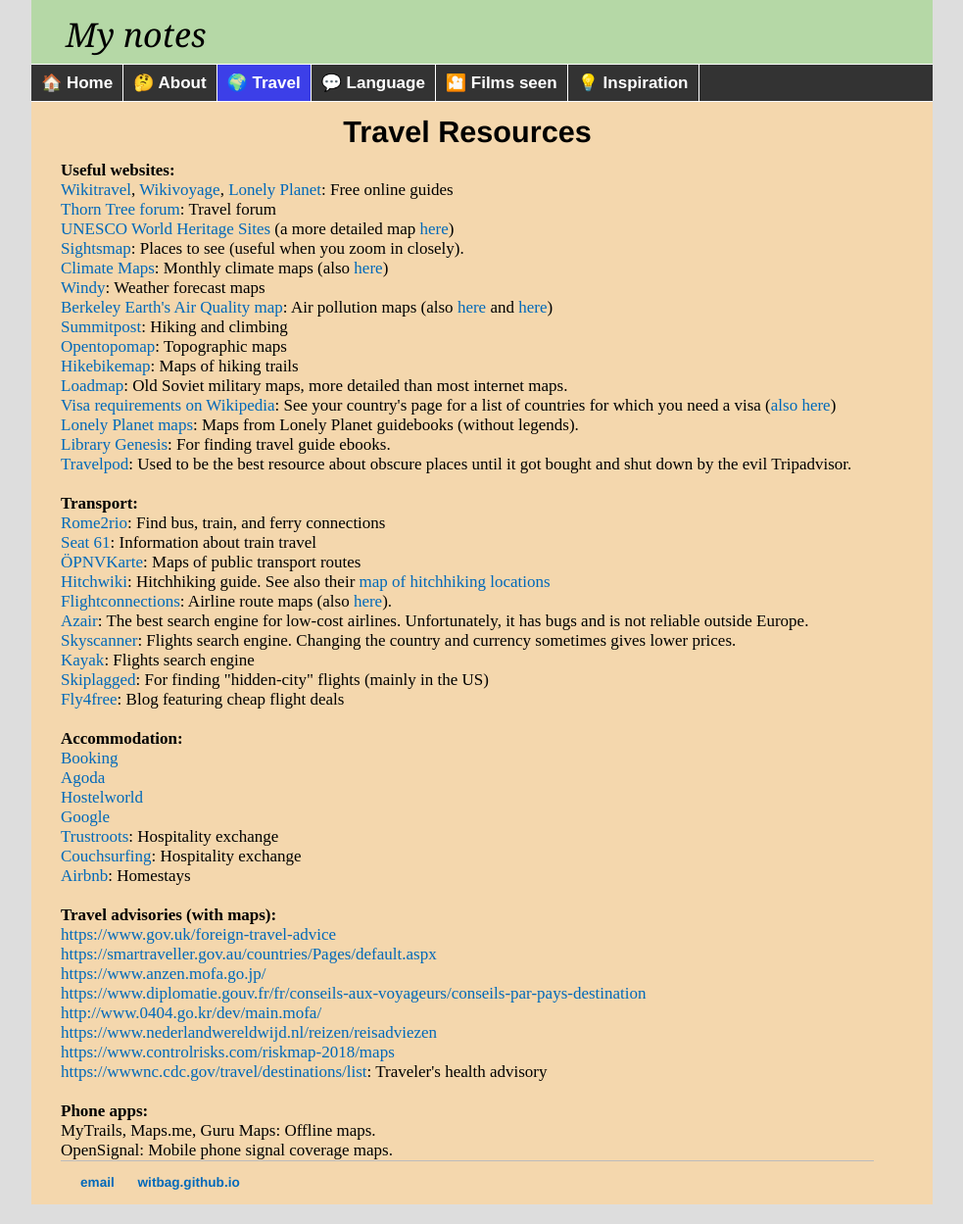
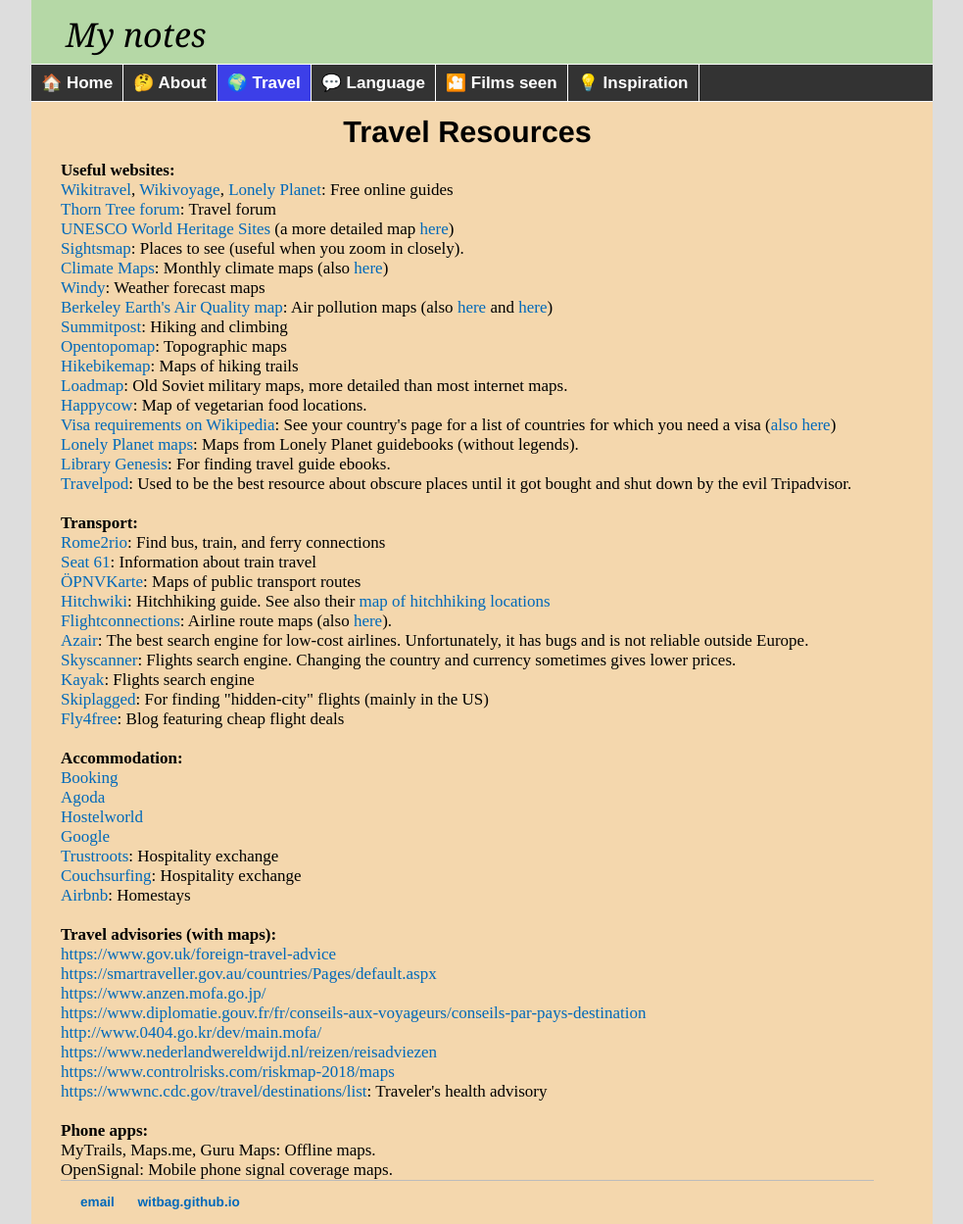
Before and after one commit to witbag/witbag.github.io, a Jekyll site: the page built from travel/resources.html, in a window 1280 px wide. Shown: the whole page at 98% size, without its empty margins (148-1131 px from the left). Built offline with Jekyll 4.4.1, drawn with Linux system fonts in a browser that asks for light colours.

Commit message:
Update resources.html

```diff
--- a/travel/resources.html
+++ b/travel/resources.html
@@ -20,6 +20,7 @@
 <a href="https://opentopomap.org" target=_blank>Opentopomap</a>: Topographic maps<br>
 <a href="http://hikebikemap.org" target=_blank>Hikebikemap</a>: Maps of hiking trails<br>
 <a href="http://loadmap.net/en" target=_blank>Loadmap</a>: Old Soviet military maps, more detailed than most internet maps.<br>
+<a href="https://www.happycow.net/" target=_blank>Happycow</a>: Map of vegetarian food locations.<br>
 <a href="https://en.wikipedia.org/wiki/Template:Visa_requirements" target=_blank>Visa requirements on Wikipedia</a>: See your country's page for a list of countries for which you need a visa (<a href="https://www.koreanair.com/global/en/traveling/airport-check-in/visas-passports-immigration-regulation0/timaticweb/" target=_blank>also here</a>)<br>
 <a href="http://media.lonelyplanet.com/ebookmaps/" target=_blank>Lonely Planet maps</a>: Maps from Lonely Planet guidebooks (without legends).<br>
 <a href="http://gen.lib.rus.ec/" target=_blank>Library Genesis</a>: For finding travel guide ebooks.<br>
```
